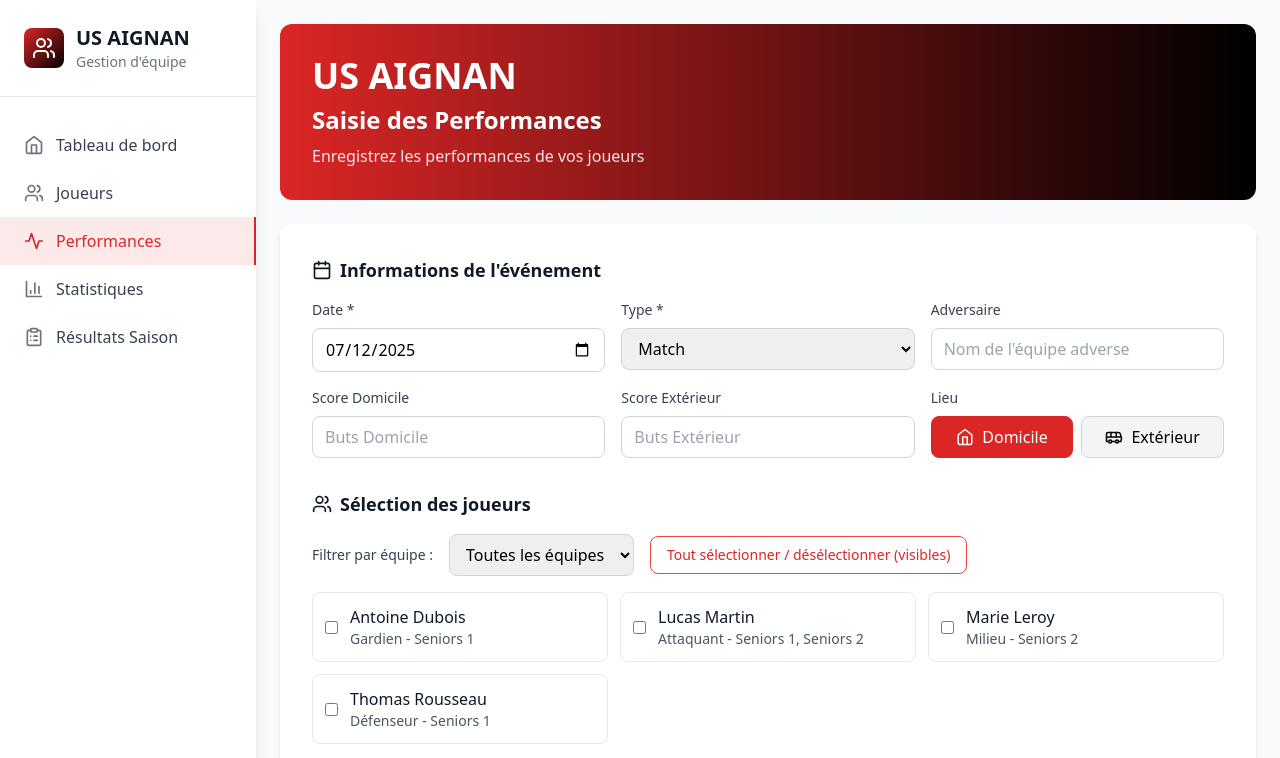
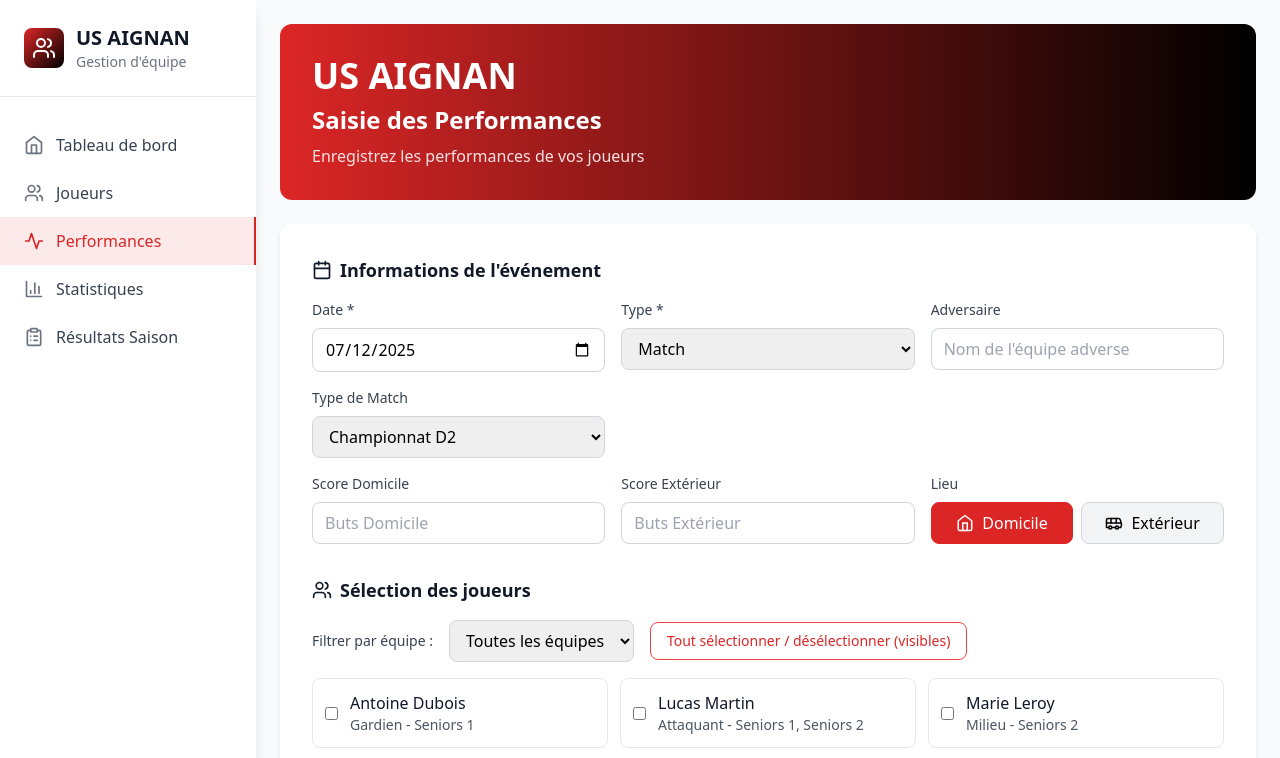
Before and after one commit to MrVince17/footmanager-aignan, a React (Vite) app: page /performance in a window 1280 px wide. Shown: the top 758 px of the page. Built offline with nearby package versions, Linux system fonts and the light colour scheme.

Commit message:
feat: add match type dropdown

```diff
--- a/src/components/MatchCard.tsx
+++ b/src/components/MatchCard.tsx
@@ -49,6 +49,7 @@ export const MatchCard: React.FC<MatchCardProps> = ({ match, allPlayers, onEdit,
     yellowCardsDetails,
     redCardsDetails,
     goalsConcededDetails,
+    matchType,
   } = match;
 
   const formattedDate = new Date(date).toLocaleDateString('fr-FR', {
@@ -76,6 +77,9 @@ export const MatchCard: React.FC<MatchCardProps> = ({ match, allPlayers, onEdit,
             {location === 'home' ? 'US Aignan' : opponent} vs {location === 'home' ? opponent : 'US Aignan'}
           </h5>
           <p className="text-sm text-gray-500">{formattedDate} - {location === 'home' ? 'Domicile' : 'Extérieur'}</p>
+        </div>
+        <div className="text-sm bg-gray-200 text-gray-800 px-3 py-1 rounded-full">
+          {matchType}
         </div>
         <div className="flex space-x-2">
           <button
--- a/src/components/MatchResultsPage.tsx
+++ b/src/components/MatchResultsPage.tsx
@@ -115,6 +115,7 @@ export const MatchResultsPage: React.FC<MatchResultsPageProps> = ({
           redCardsDetails: refPerf.redCardsDetails || [],
           goalsConcededDetails: refPerf.goalsConcededDetails || [],
           originalPerformanceRef: refPerf,
+          matchType: refPerf.matchType,
         };
       })
       .filter(match => match !== null) as MatchDisplayData[];
--- a/src/components/PerformanceEntry.tsx
+++ b/src/components/PerformanceEntry.tsx
@@ -23,7 +23,8 @@ export const PerformanceEntry: React.FC<PerformanceEntryProps> = ({ players, onS
     yellowCards: {} as Record<string, number>,
     redCards: {} as Record<string, number>,
     cleanSheets: {} as Record<string, boolean>,
-    present: {} as Record<string, boolean>
+    present: {} as Record<string, boolean>,
+    matchType: 'ChD' as 'CdF' | 'CO' | 'CR' | 'CG' | 'CS' | 'ChD' | 'R2' | 'D2'
   });
 
   const handlePlayerSelection = (playerId: string, selected: boolean) => {
@@ -93,6 +94,7 @@ export const PerformanceEntry: React.FC<PerformanceEntryProps> = ({ players, onS
         yellowCardsDetails: performanceData.type === 'match' ? [] : undefined,
         redCardsDetails: performanceData.type === 'match' ? [] : undefined,
         goalsConcededDetails: performanceData.type === 'match' ? [] : undefined,
+        matchType: performanceData.type === 'match' ? performanceData.matchType : undefined,
       };
 
       onSavePerformance(playerId, performanceDetails);
@@ -113,7 +115,8 @@ export const PerformanceEntry: React.FC<PerformanceEntryProps> = ({ players, onS
       yellowCards: {},
       redCards: {},
       cleanSheets: {},
-      present: {}
+      present: {},
+      matchType: 'ChD'
     });
 
     alert('Performances enregistrées avec succès !');
@@ -191,6 +194,7 @@ export const PerformanceEntry: React.FC<PerformanceEntryProps> = ({ players, onS
               </div>
 
               {performanceData.type === 'match' && (
+                <>
                   <div>
                     <label className="block text-sm font-medium text-gray-700 mb-2">
                       Adversaire
@@ -203,6 +207,25 @@ export const PerformanceEntry: React.FC<PerformanceEntryProps> = ({ players, onS
                       placeholder="Nom de l'équipe adverse"
                     />
                   </div>
+                  <div>
+                    <label className="block text-sm font-medium text-gray-700 mb-2">
+                      Type de Match
+                    </label>
+                    <select
+                      value={performanceData.matchType}
+                      onChange={(e) => setPerformanceData({ ...performanceData, matchType: e.target.value as any })}
+                      className="w-full px-3 py-2 border border-gray-300 rounded-lg focus:ring-2 focus:ring-red-500 focus:border-transparent"
+                    >
+                      <option value="ChD">Championnat D2</option>
+                      <option value="R2">Championnat R2</option>
+                      <option value="CdF">Coupe de France</option>
+                      <option value="CO">Coupe d'Occitanie</option>
+                      <option value="CR">Coupe du Gers</option>
+                      <option value="CG">Challenge du Gers</option>
+                      <option value="CS">Challenge des réserves</option>
+                    </select>
+                  </div>
+                </>
               )}
             </div>
             {performanceData.type === 'match' && (
--- a/src/types/index.ts
+++ b/src/types/index.ts
@@ -77,6 +77,7 @@ export interface Performance {
   redCardsDetails?: CardDetail[];
   goalsConcededDetails?: GoalConcededDetail[];
   excused?: boolean;
+  matchType?: 'CdF' | 'CO' | 'CR' | 'CG' | 'CS' | 'ChD' | 'R2' | 'D2';
 }
 
 export interface Scorer {
@@ -122,6 +123,7 @@ export interface MatchDisplayData {
   redCardsDetails?: CardDetail[];
   goalsConcededDetails?: GoalConcededDetail[];
   originalPerformanceRef: Performance;
+  matchType?: 'CdF' | 'CO' | 'CR' | 'CG' | 'CS' | 'ChD' | 'R2' | 'D2';
 }
 
 export interface MatchDetails {
```
Lines whose indentation alone changed are shown as unchanged.
